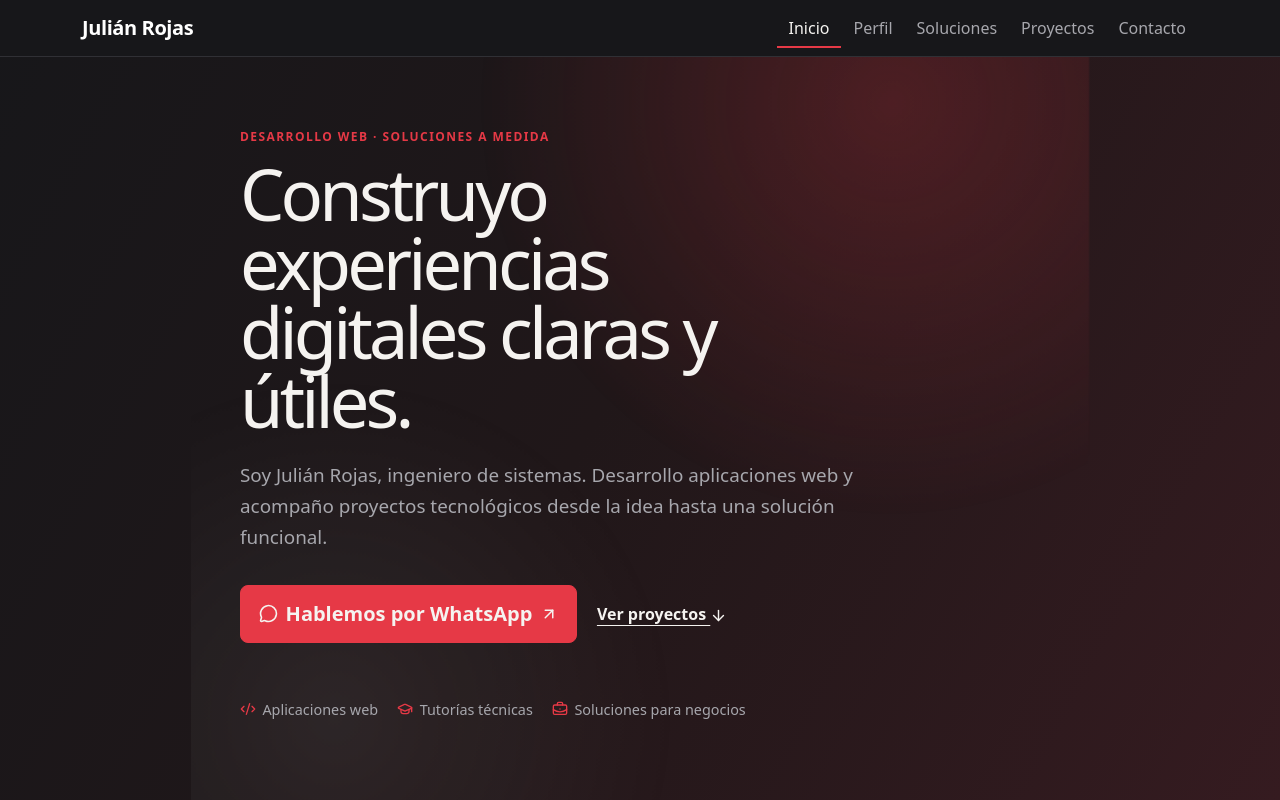
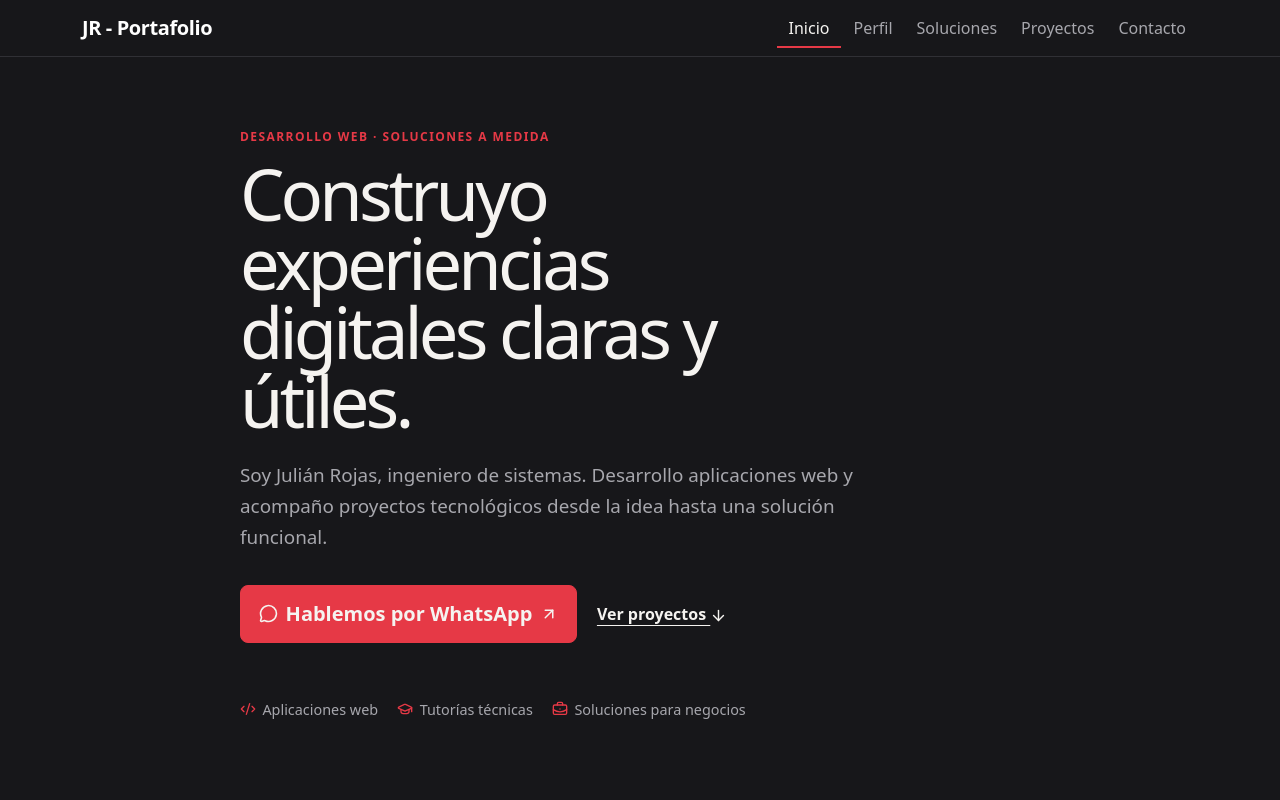
Before and after one commit to juliandrojas/pagina_personal_vercel, a React (Vite) app: page / in a window 1280 px wide. Shown: the top 800 px of the page. Built offline with nearby package versions, Linux system fonts and the light colour scheme.

Commit message:
feat(branding): refresh navigation identity

```diff
--- a/src/components/Hero.jsx
+++ b/src/components/Hero.jsx
@@ -38,7 +38,7 @@ export default function Hero() {
 
   return (
     <>
-      <Navbar items={navItems} brand="Julián Rojas" />
+      <Navbar items={navItems} brand="JR - Portafolio" />
       <header ref={heroRef} className="hero hero-parallax" aria-labelledby="hero-title">
         <div className="hero-parallax-layer" aria-hidden="true" />
         <div className="hero-content">
--- a/src/components/Navbar.jsx
+++ b/src/components/Navbar.jsx
@@ -1,7 +1,7 @@
 // Navbar.jsx
 import { Link } from "react-router-dom";
 
-export default function Navbar({ brand = "Julián Rojas", brandUrl = "/", items = [] }) {
+export default function Navbar({ brand = "JR - Portafolio", brandUrl = "/", items = [] }) {
   return (
     <nav className="navbar navbar-expand-lg navbar-dark site-nav fixed-top" aria-label="Navegación principal">
       <div className="container">
--- a/src/pages/CaseStudy.jsx
+++ b/src/pages/CaseStudy.jsx
@@ -31,7 +31,7 @@ export default function CaseStudy() {
 
   return (
     <>
-      <Navbar brand="Julián Rojas" items={[{ title: "Inicio", url: "/" }, { title: "Proyectos", url: "/#projects" }]} />
+      <Navbar brand="JR - Portafolio" items={[{ title: "Inicio", url: "/" }, { title: "Proyectos", url: "/#projects" }]} />
       <main className="case-study">
         <section className="case-hero">
           <div className="container">
--- a/src/pages/Templates.jsx
+++ b/src/pages/Templates.jsx
@@ -36,7 +36,7 @@ export default function Templates() {
   return (
     <>
       <Navbar
-        brand="Julián Rojas"
+        brand="JR - Portafolio"
         brandUrl="/"
         items={[
           { title: "Inicio", url: "/", active: false },
--- a/styles.css
+++ b/styles.css
@@ -453,12 +453,13 @@ html.scroll-effects-ready [data-reveal].is-visible {
   }
 }
 
-/* El hero es de borde a borde; el degradado conserva presencia también en los extremos. */
+/* Hero de borde a borde con una sola superficie visual. */
 .hero {
   width: 100%;
   min-width: 100%;
-  background: linear-gradient(118deg, #17171a 0%, #201719 48%, #351b20 100%);
+  background: var(--color-surface);
 }
+.hero-parallax-layer { display: none; }
 
 /* Navegación siempre disponible durante el recorrido. */
 #root > .site-nav {
```
